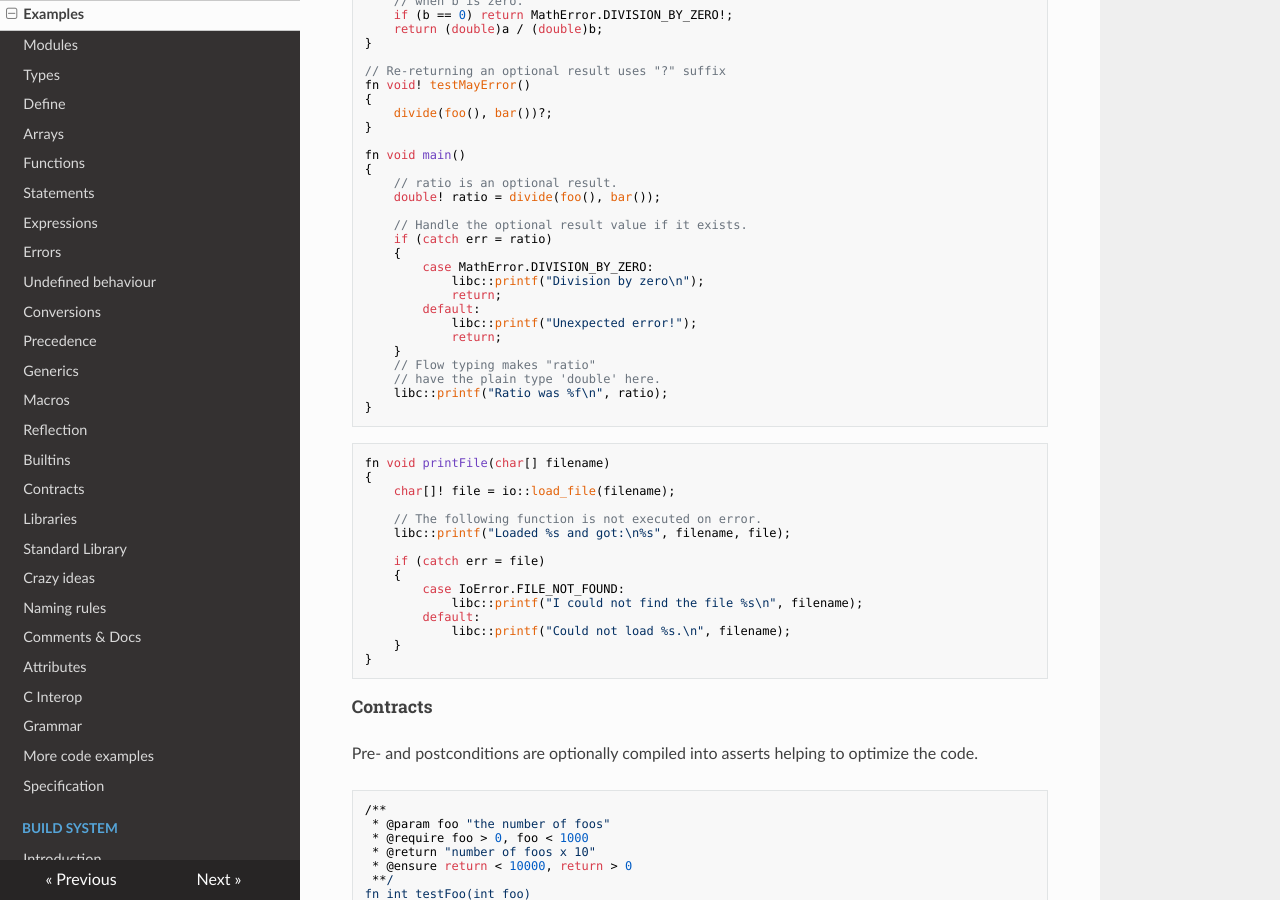
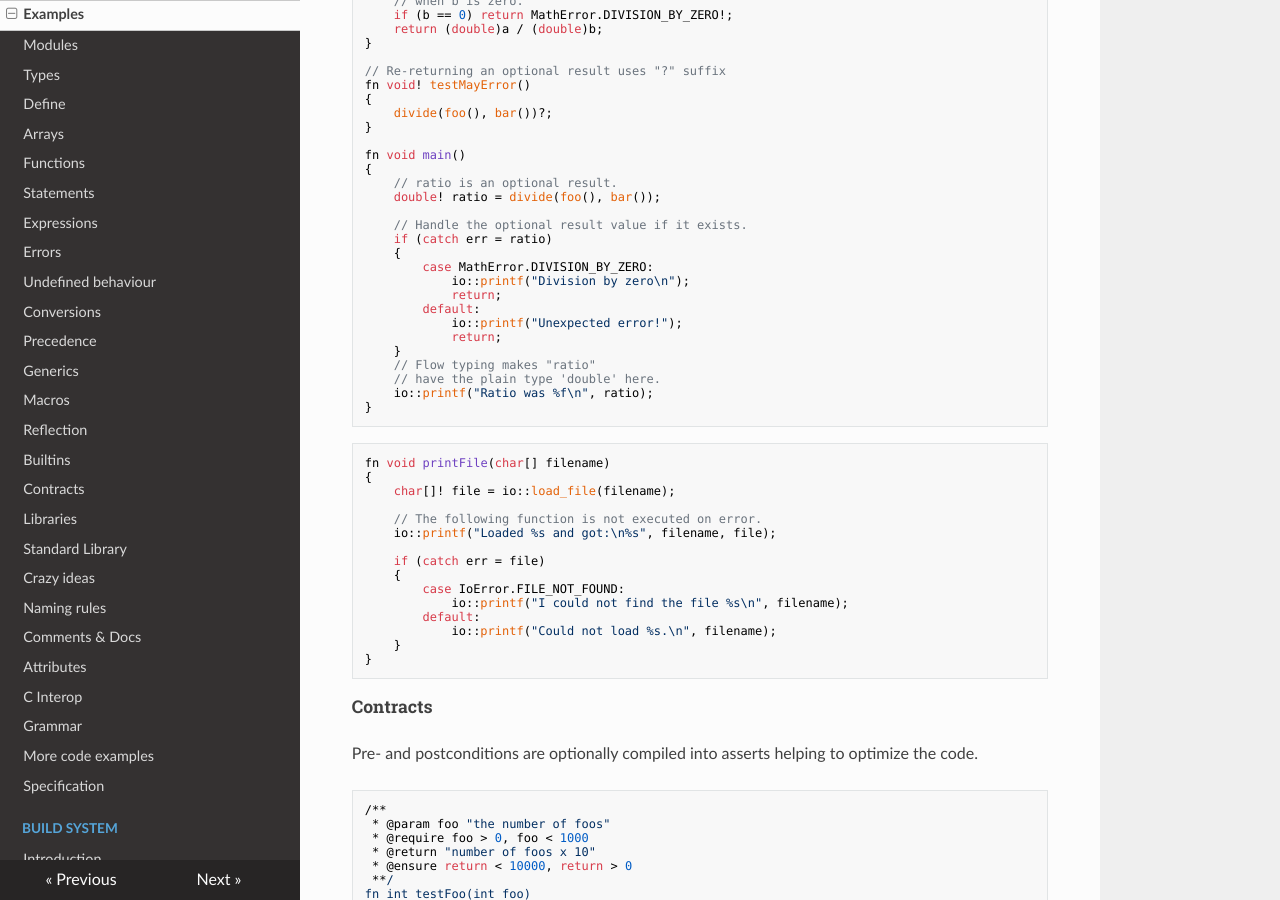
Before and after one commit to c3lang/c3docs-old, an MkDocs documentation site: the page built from docs/examples.md, in a window 1280 px wide and 900 px high, scrolled down 4523 px. Built offline with MkDocs 1.6.1, drawn with Linux system fonts in a browser that asks for light colours; nearby versions of some CDN libraries; some of the changed text lies outside the part shown.

Commit message:
libc::printf replaced with io::printf
Replace C printf with C3 printf

````diff
--- a/docs/examples.md
+++ b/docs/examples.md
@@ -20,7 +20,7 @@ fn void example_for()
     // the for-loop is the same as C99.
     for (int i = 0; i < 10; i++)
     {
-        libc::printf("%d\n", i);
+        io::printf("%d\n", i);
     }
 
     // also equal
@@ -37,7 +37,7 @@ fn void example_foreach(float[] values)
 {
     foreach (index, value : values)
     {
-        libc::printf("%d: %f\n", index, value);
+        io::printf("%d: %f\n", index, value);
     }
 }
 ```
@@ -191,7 +191,7 @@ fn void! test(int x)
     defer io::println();
     defer io::print("A");
     defer catch io::print("B")
-    defer catch (err) libc::printf("%s", err.message);
+    defer catch (err) io::printf("%s", err.message);
     if (x == 1) return FooError!;
     print("!")
 }
@@ -306,15 +306,15 @@ fn void main()
     if (catch err = ratio)
     {
         case MathError.DIVISION_BY_ZERO:
-            libc::printf("Division by zero\n");
+            io::printf("Division by zero\n");
             return;
         default:
-            libc::printf("Unexpected error!");
+            io::printf("Unexpected error!");
             return;
     }
     // Flow typing makes "ratio"
     // have the plain type 'double' here.
-    libc::printf("Ratio was %f\n", ratio);
+    io::printf("Ratio was %f\n", ratio);
 }
 ```
 
@@ -324,14 +324,14 @@ fn void printFile(char[] filename)
     char[]! file = io::load_file(filename);
 
     // The following function is not executed on error.
-    libc::printf("Loaded %s and got:\n%s", filename, file);
+    io::printf("Loaded %s and got:\n%s", filename, file);
 
     if (catch err = file)
     {
         case IoError.FILE_NOT_FOUND:
-            libc::printf("I could not find the file %s\n", filename);
+            io::printf("I could not find the file %s\n", filename);
         default:
-            libc::printf("Could not load %s.\n", filename);
+            io::printf("Could not load %s.\n", filename);
     }
 }
 ```
````
Also changed, not shown: docs/changes.md (+3 -0 lines), docs/functions.md (+1 -1 lines), docs/macros.md (+8 -8 lines), docs/moreexamples.md (+1 -1 lines), docs/statements.md (+7 -7 lines).
